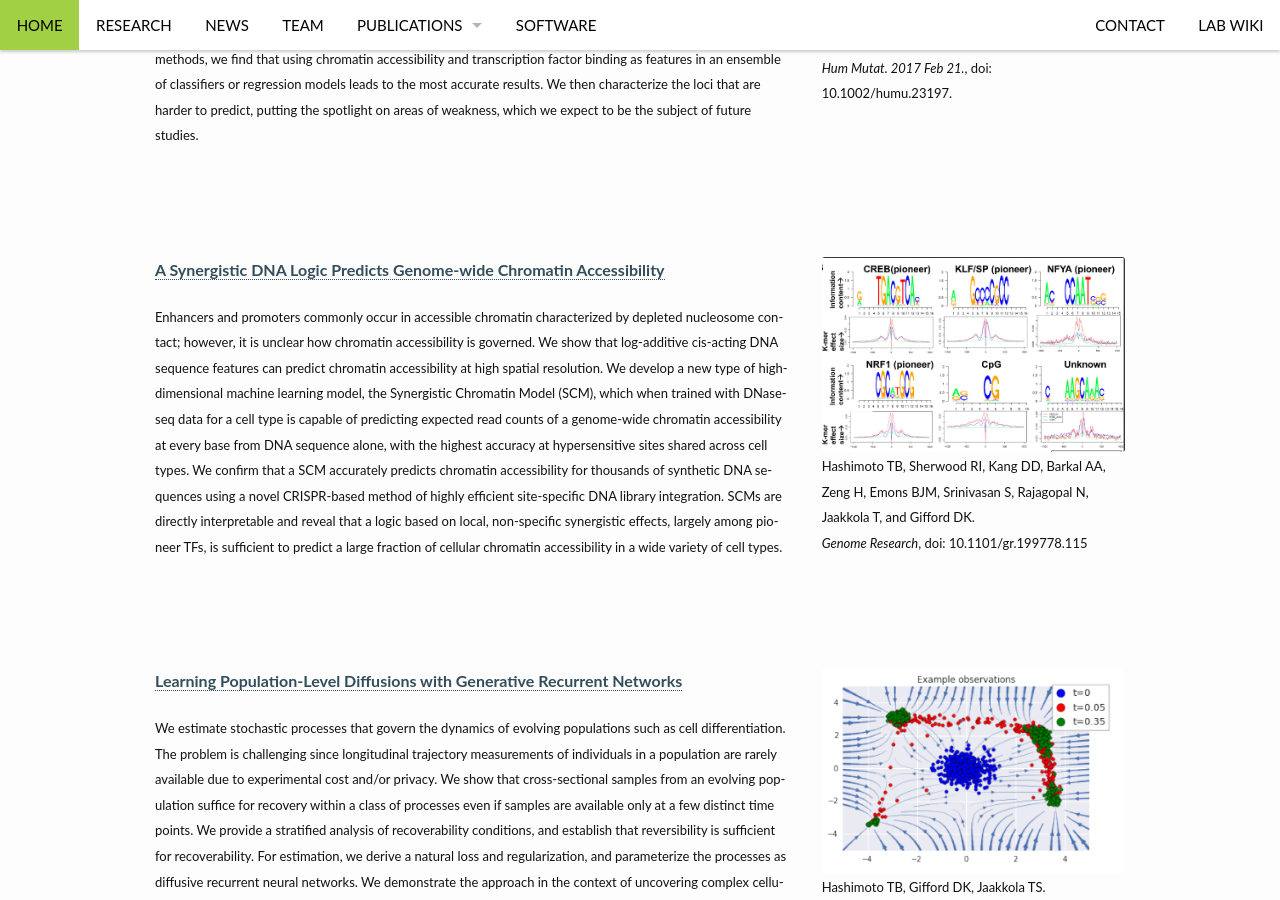
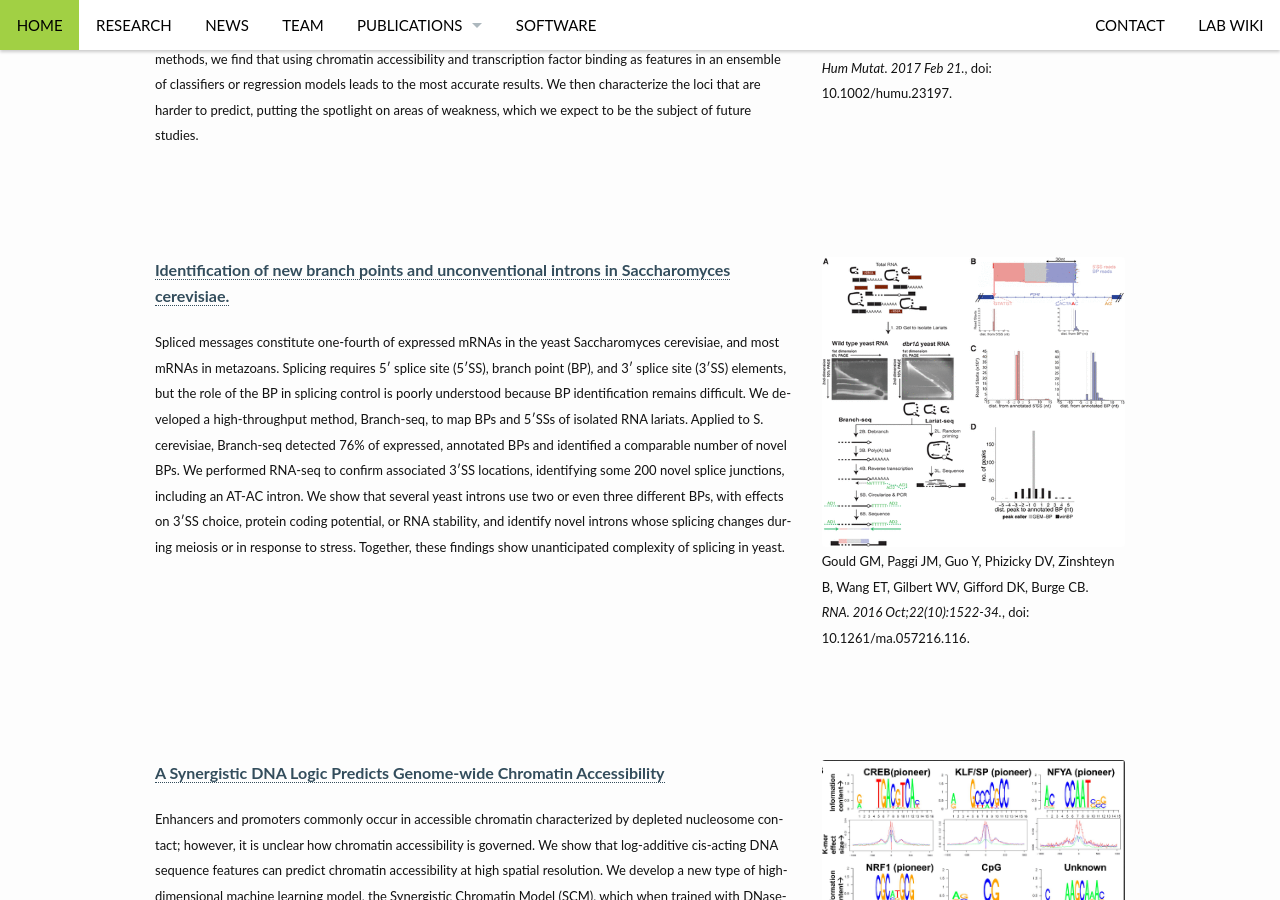
Before and after one commit to gifford-lab/gifford-lab.github.io, a Jekyll site: the page built from pages/publications.md, in a window 1280 px wide and 900 px high, scrolled down 2387 px. Built offline with Jekyll 4.4.1, drawn with Linux system fonts in a browser that asks for light colours.

Commit message:
Added: Gould Oct 2016 Identification of new branch points + image

```diff
--- a/pages/publications.md
+++ b/pages/publications.md
@@ -78,6 +78,22 @@ Our results provide comprehensive cell-type-specific combinatorial binding maps
 10.1002/humu.23197.</font></p>
     </div><!-- /.medium-6.columns -->
 </div><!-- /.row -->
+
+
+<div class="row t60">
+    <div class="medium-8 columns b30">
+        <p><b><a href="http://groups.csail.mit.edu/cgs/pubs/scm.pdf ">Identification of new branch points and unconventional introns in Saccharomyces cerevisiae.</a></b></p>
+        <p><font size="2">Spliced messages constitute one-fourth of expressed mRNAs in the yeast Saccharomyces cerevisiae, and most mRNAs in metazoans. Splicing requires 5′ splice site (5′SS), branch point (BP), and 3′ splice site (3′SS) elements, but the role of the BP in splicing control is poorly understood because BP identification remains difficult. We developed a high-throughput method, Branch-seq, to map BPs and 5′SSs of isolated RNA lariats. Applied to S. cerevisiae, Branch-seq detected 76% of expressed, annotated BPs and identified a comparable number of novel BPs. We performed RNA-seq to confirm associated 3′SS locations, identifying some 200 novel splice junctions, including an AT-AC intron. We show that several yeast introns use two or even three different BPs, with effects on 3′SS choice, protein coding potential, or RNA stability, and identify novel introns whose splicing changes during meiosis or in response to stress. Together, these findings show unanticipated complexity of splicing in yeast.</font></p>
+    </div><!-- /.medium-6.columns -->
+    <div class="medium-4 columns b30">
+        <img src="{{ site.url }}/images/Gould-Oct-2016-Identification of new branch.jpg" alt="">
+        <p> <font size="2">Gould GM, Paggi JM, Guo Y, Phizicky DV, Zinshteyn B, Wang ET, Gilbert WV, Gifford DK, Burge CB.
+        <br> <i>RNA. 2016 Oct;22(10):1522-34.</i>, doi:
+10.1261/ma.057216.116.</font></p>
+    </div><!-- /.medium-6.columns -->
+</div><!-- /.row -->
+
+
 
 
 
```
Also changed, not shown: images/Gould-Oct-2016-Identification of new branch.jpg (added).
